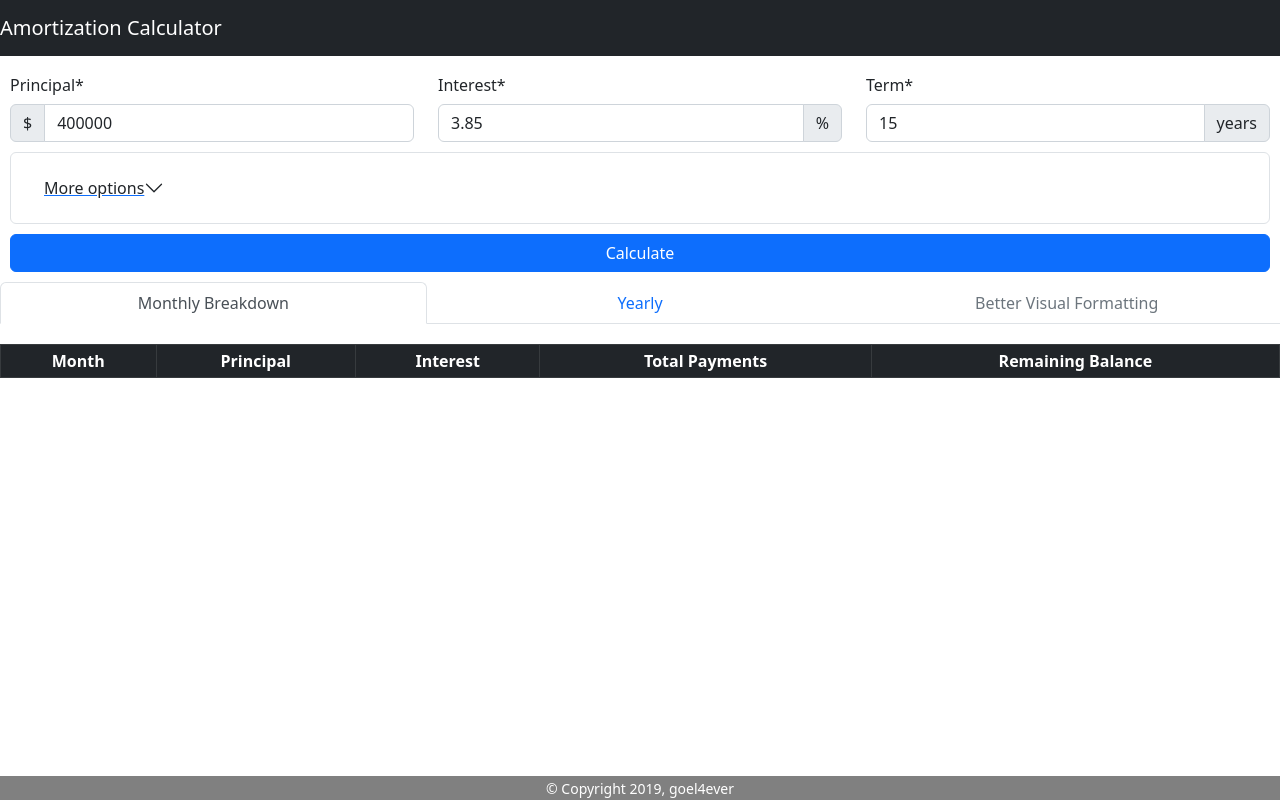
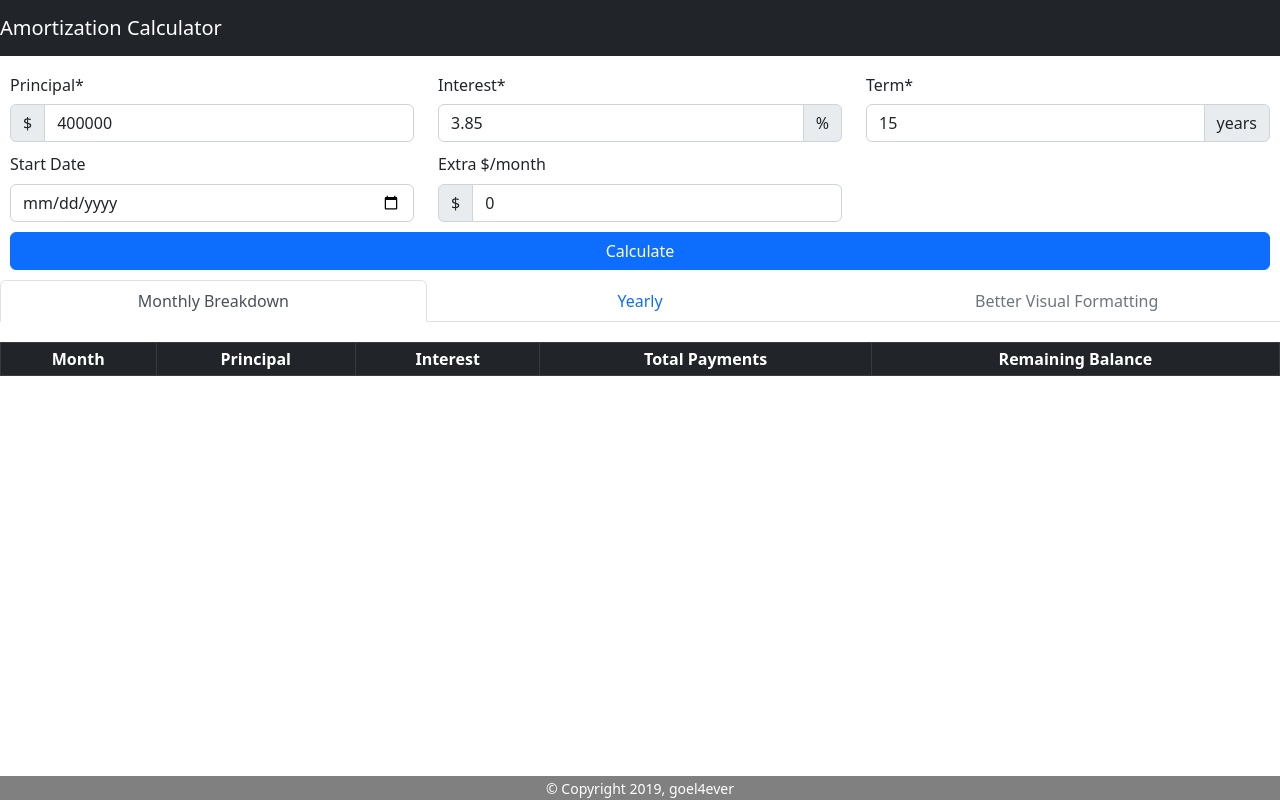
Before and after one commit to goel4ever/amortization-calculator, a React (Create React App) app: page / in a window 1280 px wide. Built offline with nearby package versions, Linux system fonts and the light colour scheme.

Commit message:
Added date picker

```diff
--- a/src/App.js
+++ b/src/App.js
@@ -47,7 +47,10 @@ class App extends React.Component {
       return;
     }
 
-    const loanRequest = new LoanRequest(principal, rate, duration)
+    const startDateObj = new Date(startDate)
+    const loanRequest = new LoanRequest(
+      principal, rate, duration,
+      startDateObj.getFullYear(), startDateObj.getMonth())
     const loanResponse = getSchedule(loanRequest)
 
     this.setState({
--- a/src/Components/Layouts/InputForm.js
+++ b/src/Components/Layouts/InputForm.js
@@ -3,7 +3,6 @@ import {
   Button,
   Form,
   InputGroup,
-  Accordion,
   Row,
   Col,
 } from 'react-bootstrap';
@@ -21,7 +20,7 @@ export default class InputForm extends React.Component {
     const date = new Date();
     const month = date.getMonth();
     const year = date.getFullYear();
-    return new Date(year, month + 1, 1);
+    return new Date(year, month + 1, 1).toLocaleDateString();
   }
   changeHandler = event => {
     const name = event.target.name;
@@ -85,28 +84,22 @@ export default class InputForm extends React.Component {
         </Form.Group>
 
         <Form.Group as={Row} controlId="formOptional" className="rowPaddingTop">
-          <Accordion>
-            <Accordion.Item eventKey="0">
-              <Accordion.Header as={Button} variant="link">
-                More options
-              </Accordion.Header>
-              <Accordion.Body>
-                <Row>
-                  <Form.Group as="start-on" controlId="formGridSomething">
+          <Col sm="4">
             <Form.Label>Start Date</Form.Label>
             <InputGroup>
               <Form.Control
                 name="startDate"
+                type="date"
                 placeholder="Start Date..."
-                        value={this.state.startDate.toLocaleDateString()}
+                value={this.state.startDate}
                 onChange={this.changeHandler}
                 aria-label="Start date"
                 aria-describedby="basic-addon1"
               />
             </InputGroup>
-                  </Form.Group>
+          </Col>
 
-                  <Form.Group as="extra-payment" controlId="formGridSomething">
+          <Col sm="4">
             <Form.Label>Extra $/month</Form.Label>
             <InputGroup>
               <InputGroup.Text id="basic-addon1">$</InputGroup.Text>
@@ -119,11 +112,7 @@ export default class InputForm extends React.Component {
                 aria-describedby="basic-addon1"
               />
             </InputGroup>
-                  </Form.Group>
-                </Row>
-              </Accordion.Body>
-            </Accordion.Item>
-          </Accordion>
+          </Col>
         </Form.Group>
 
         <Form.Group as={Row} controlId="formSubmit" className="rowPaddingTop">
--- a/src/index.js
+++ b/src/index.js
@@ -1,11 +1,13 @@
 import React from 'react';
-import ReactDOM from 'react-dom';
 import './index.css';
 import App from './App';
 import 'bootstrap/dist/css/bootstrap.min.css';
 import * as serviceWorker from './serviceWorker';
+import {createRoot} from "react-dom/client";
 
-ReactDOM.render(<App />, document.getElementById('root'));
+const container = document.getElementById('root');
+const root = createRoot(container);
+root.render(<App />);
 
 // If you want your app to work offline and load faster, you can change
 // unregister() to register() below. Note this comes with some pitfalls.
```
Lines whose indentation alone changed are shown as unchanged.
